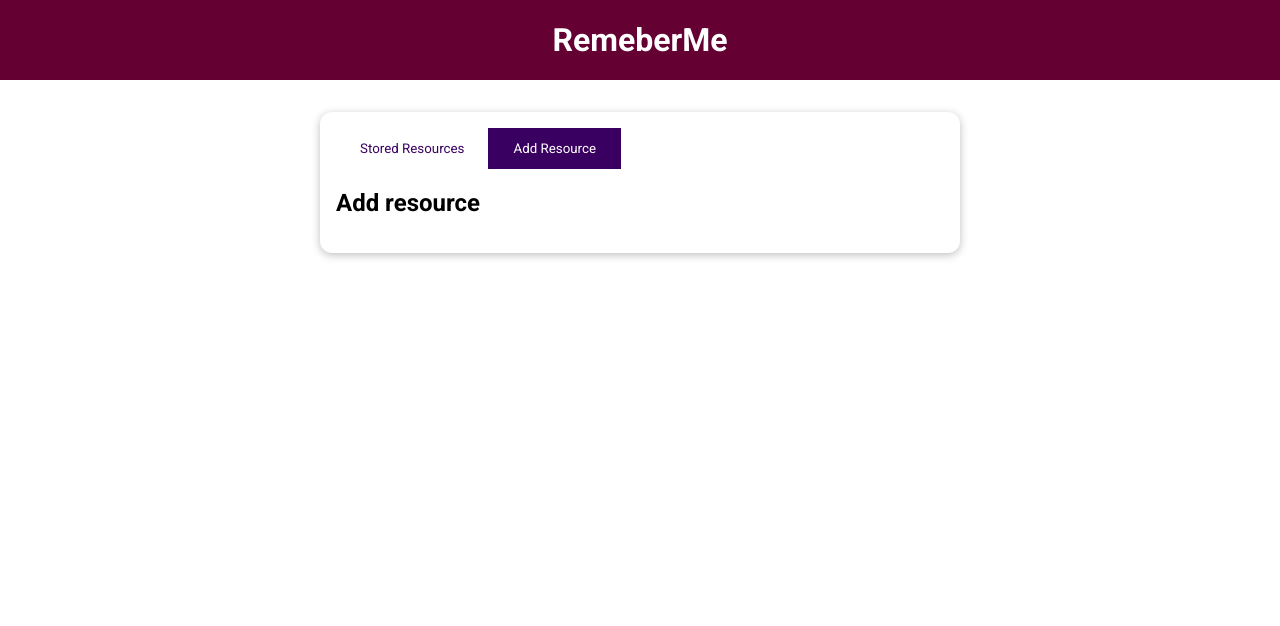
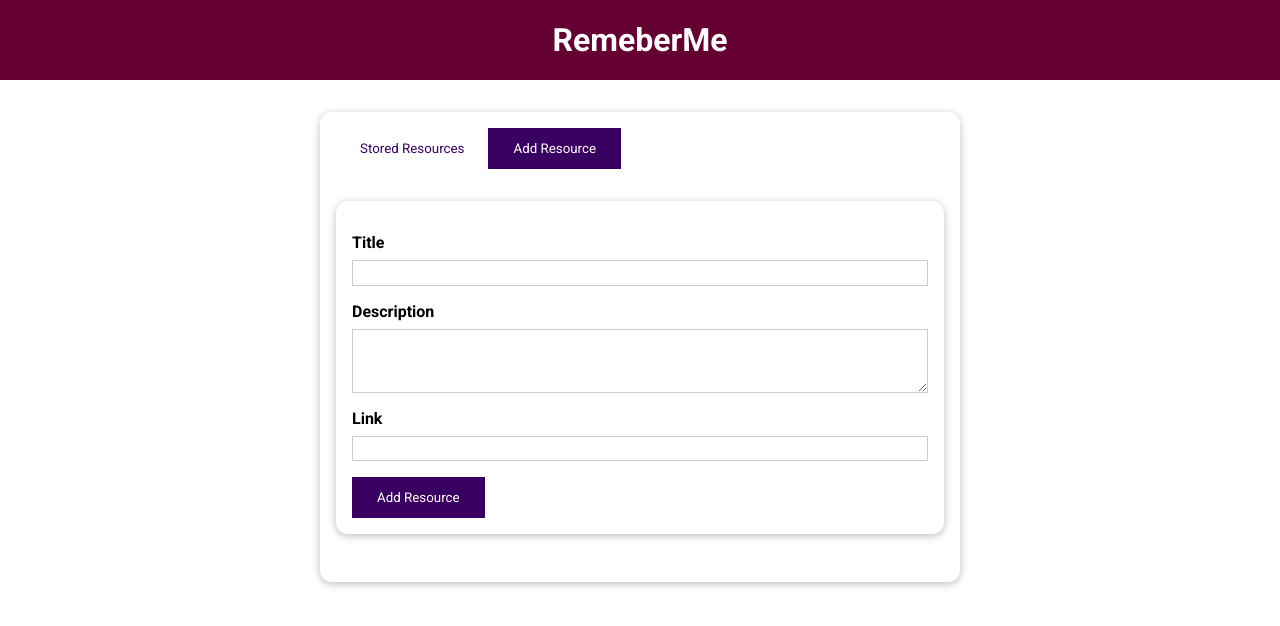
Before and after one commit to vpreseault/vue-course-projects, a Vue app in the folder prj-cmp-01-starting-setup/: page / in a window 1280 px wide. Both pictures are taken after a click on the button "Add Resource". Shown: the top 626 px of the page. Built offline with nearby package versions, Linux system fonts and the light colour scheme.

Commit message:
lecture 8

```diff
--- a/prj-cmp-01-starting-setup/src/components/learning-resources/AddResource.vue
+++ b/prj-cmp-01-starting-setup/src/components/learning-resources/AddResource.vue
@@ -1,3 +1,68 @@
 <template>
-  <h2>Add resource</h2>
+  <base-card>
+    <form @submit.prevent="submitData">
+      <div class="form-control">
+        <label for="title">Title</label>
+        <input id="title" name="title" type="text" ref="titleInput" />
+      </div>
+      <div class="form-control">
+        <label for="description">Description</label>
+        <textarea
+          id="description"
+          name="description"
+          rows="3"
+          ref="descInput"
+        />
+      </div>
+      <div class="form-control">
+        <label for="link">Link</label>
+        <input id="link" name="link" type="url" ref="linkInput" />
+      </div>
+      <div>
+        <base-button type="submit">Add Resource</base-button>
+      </div>
+    </form>
+  </base-card>
 </template>
+<script>
+export default {
+  inject: ['addResource'],
+  methods: {
+    submitData() {
+      const enteredTitle = this.$refs.titleInput.value;
+      const enteredDescription = this.$refs.descInput.value;
+      const enteredUrl = this.$refs.linkInput.value;
+
+      this.addResource(enteredTitle, enteredDescription, enteredUrl);
+    },
+  },
+};
+</script>
+
+<style scoped>
+label {
+  font-weight: bold;
+  display: block;
+  margin-bottom: 0.5rem;
+}
+
+input,
+textarea {
+  display: block;
+  width: 100%;
+  font: inherit;
+  padding: 0.15rem;
+  border: 1px solid #ccc;
+}
+
+input:focus,
+textarea:focus {
+  outline: none;
+  border-color: #3a0061;
+  background-color: #f7ebff;
+}
+
+.form-control {
+  margin: 1rem 0;
+}
+</style>
--- a/prj-cmp-01-starting-setup/src/components/learning-resources/TheResources.vue
+++ b/prj-cmp-01-starting-setup/src/components/learning-resources/TheResources.vue
@@ -10,7 +10,9 @@
       :mode="addResButtonMode"
       >Add Resource</base-button
     >
-    <component :is="selectedTab"></component>
+    <keep-alive>
+      <component :is="selectedTab"></component>
+    </keep-alive>
   </base-card>
 </template>
 
@@ -45,6 +47,7 @@
   provide() {
     return {
       resources: this.storedResources,
+      addResource: this.addResource,
     };
   },
   computed: {
@@ -59,6 +62,16 @@
     setSelectedTab(selected) {
       this.selectedTab = selected;
     },
+    addResource(title, desc, url) {
+      const newResource = {
+        id: new Date().toISOString(),
+        title: title,
+        description: desc,
+        link: url,
+      };
+      this.storedResources.unshift(newResource);
+      this.selectedTab = 'stored-resources';
+    },
   },
 };
 </script>
```
